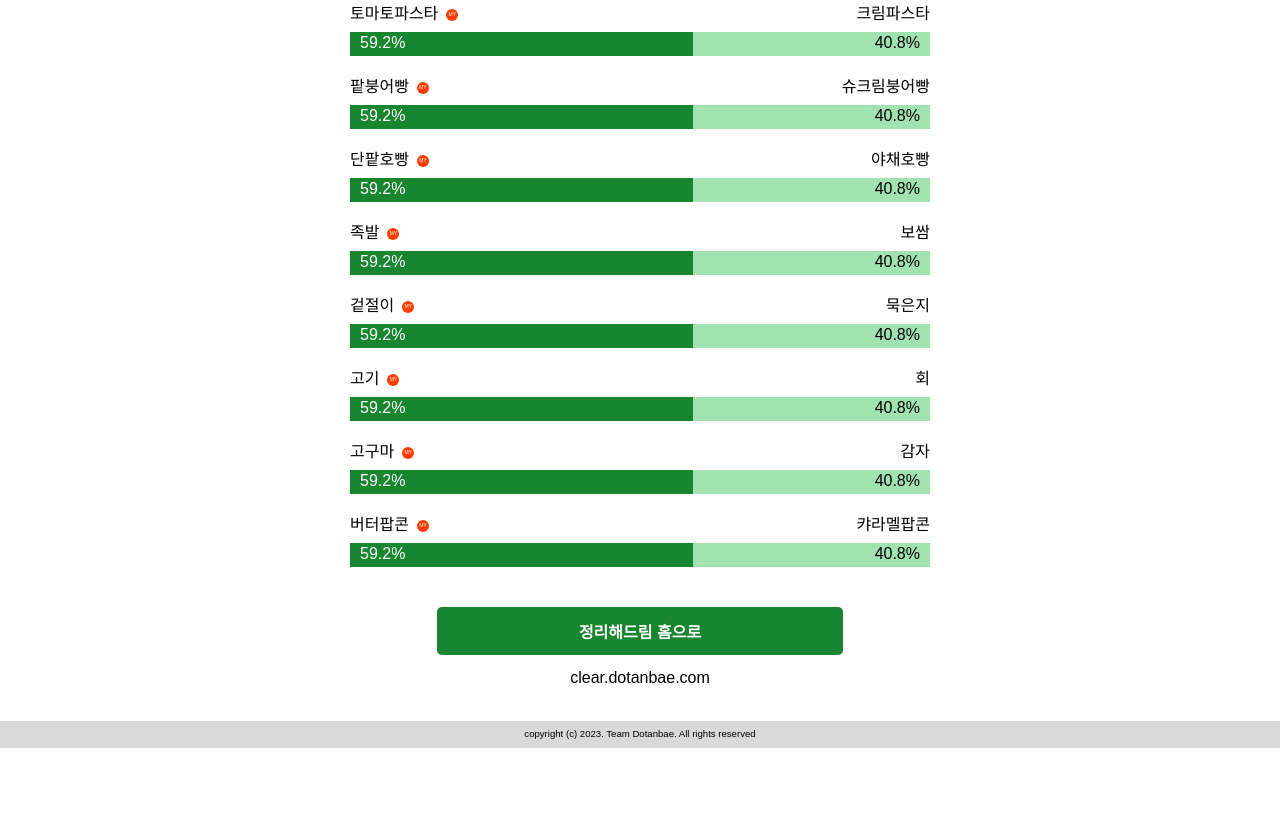
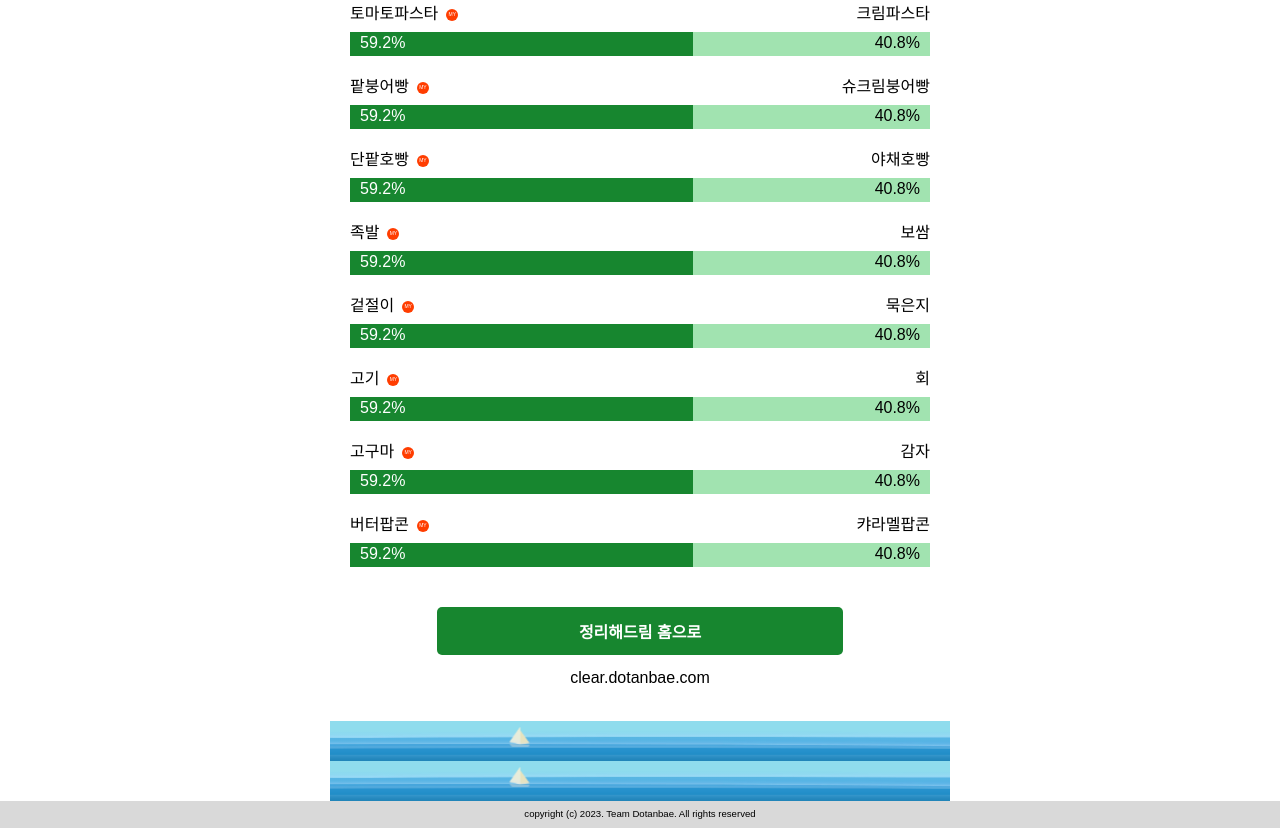
Before and after one commit to bearjelly/dotdanbae, a plain HTML site: page pages/mine.html in a window 1280 px wide. Shown: the part 1315-2143 px from the top of the page. Before the commit the page ends 2063 px from the top, so only its background shows below. Drawn offline with Linux system fonts and the light colour scheme; a web font is replaced by a local one.

Commit message:
Fix - container height 수정

```diff
--- a/common/scss/partials/layout/_layout.scss
+++ b/common/scss/partials/layout/_layout.scss
@@ -21,6 +21,7 @@ body {
   font-size: $base_fz;
   @include reset-margins;
   height: 100%;
+  height: 100svh;
 }
 
 * {
@@ -97,7 +98,7 @@ img {
 }
 .container {
   max-width: 620px;
-  min-height: calc(100% - 27px);
+  min-height: calc(100% - 67px);
   margin: 0 auto;
   padding: 20px 20px 30px;
   text-align: center;
--- a/pages/mine.html
+++ b/pages/mine.html
@@ -468,8 +468,35 @@
       </div>
     </div>
 
-    <footer>
-      <p>copyright (c) 2023. Team Dotanbae. All rights reserved</p>
-    </footer>
+    <div class="ocean-wrap">
+      <div class="ocean">
+        <div class="ocean-view">
+          <div class="wave">
+            <div class="boat">
+              <img src="../common/images/dotanbae.png" alt="배">
+            </div>
+          </div>
+          <div class="wave"></div>
+        <div class="wave"></div>
+      </div>
+    </div>
+
+      <div class="ocean-wrap">
+        <div class="ocean">
+          <div class="ocean-view">
+            <div class="wave">
+              <div class="boat">
+                <img src="../common/images/dotanbae.png" alt="배" />
+              </div>
+            </div>
+            <div class="wave"></div>
+            <div class="wave"></div>
+          </div>
+        </div>
+      </div>
+
+      <footer>
+        <p>copyright (c) 2023. Team Dotanbae. All rights reserved</p>
+      </footer>
   </body>
 </html>
```
Also changed, not shown: index.html (+3 -3 lines), pages/average.html (+14 -0 lines), pages/page1.html (+14 -0 lines), pages/share.html (+14 -0 lines), pages/survey.html (+14 -0 lines), common/scss/styles.css.
